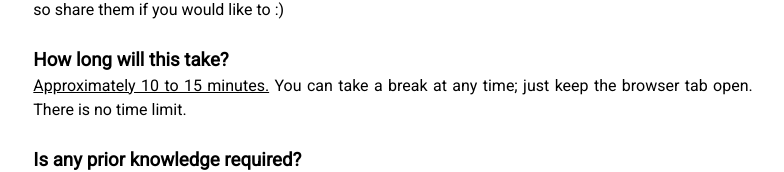
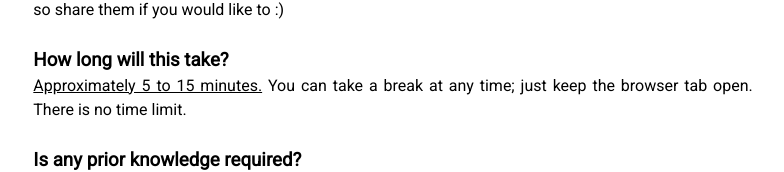
Before and after one commit to hfxbse/ai-test-guesser, a Next.js app: page / in a window 1280 px wide. Shown: the part 437-609 px from the top of the page, without its empty margins (247-1031 px from the left). Built offline with nearby package versions, Linux system fonts and the light colour scheme.

Commit message:
adjust time estimate

```diff
--- a/app/page.tsx
+++ b/app/page.tsx
@@ -45,7 +45,7 @@ export default function Home(): ReactElement {
             <section>
                 <h3>How long will this take?</h3>
                 <p>
-                    <u>Approximately 10 to 15 minutes.</u> You can take a break at any time; just keep the browser tab
+                    <u>Approximately 5 to 15 minutes.</u> You can take a break at any time; just keep the browser tab
                     open. There is no time limit.
                 </p>
             </section>
```
